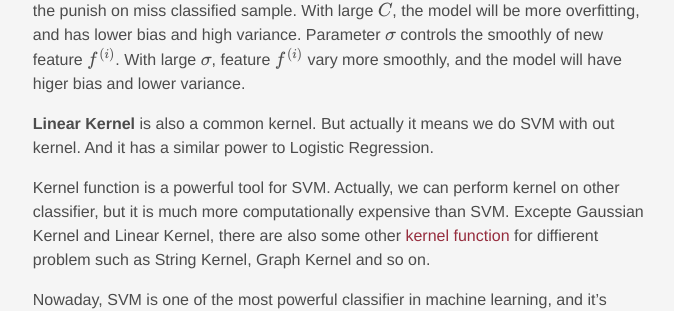
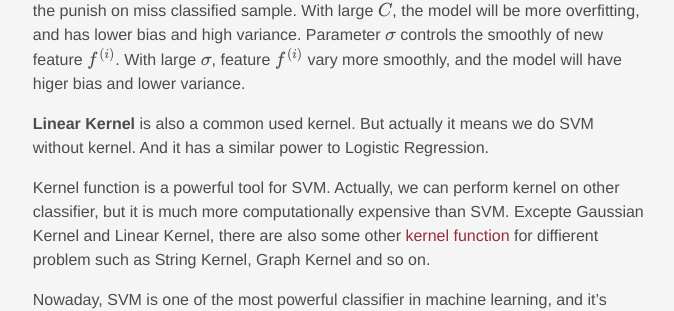
Before and after one commit to ChangLiuNJU/ChangLiuNJU.github.io, a Jekyll site: the page built from _posts/2014-11-27-Notes-Support-Vector-Machine.md, in a window 1280 px wide and 900 px high, scrolled down 2773 px. Shown: the part 487-798 px from the top of the window, without its empty margins (300-974 px from the left). Built offline with Jekyll 4.4.1, drawn with Linux system fonts in a browser that asks for light colours; nearby versions of some CDN libraries; formulas are drawn with MathJax 3; comment, search, counter and statistics services are not loaded.

Commit message:
gramma fix

```diff
--- a/_posts/2014-11-27-Notes-Support-Vector-Machine.md
+++ b/_posts/2014-11-27-Notes-Support-Vector-Machine.md
@@ -63,7 +63,7 @@ Let's down to the similarity function. If $$ x $$ is similar to $$ l^{(i)} $$, t
 
 For Gaussian Kernel SVM, there are two parameters $$ C $$ and $$ \sigma $$. Parameter $$ C $$ controls the punish on miss classified sample. With large $$ C $$, the model will be more overfitting, and has lower bias and high variance. Parameter $$ \sigma $$ controls the smoothly of new feature $$ f^{(i)} $$. With large $$ \sigma $$, feature $$ f^{(i)} $$ vary more smoothly, and the model will have higer bias and lower variance.
 
-**Linear Kernel** is also a common kernel. But actually it means we do SVM with out kernel. And it has a similar power to Logistic Regression.
+**Linear Kernel** is also a common used kernel. But actually it means we do SVM without kernel. And it has a similar power to Logistic Regression.
 
 Kernel function is a powerful tool for SVM. Actually, we can perform kernel on other classifier, but it is much more computationally expensive than SVM. Excepte Gaussian Kernel and Linear Kernel, there are also some other [kernel function][Kernel function] for diffierent problem such as String Kernel, Graph Kernel and so on.
 
```
